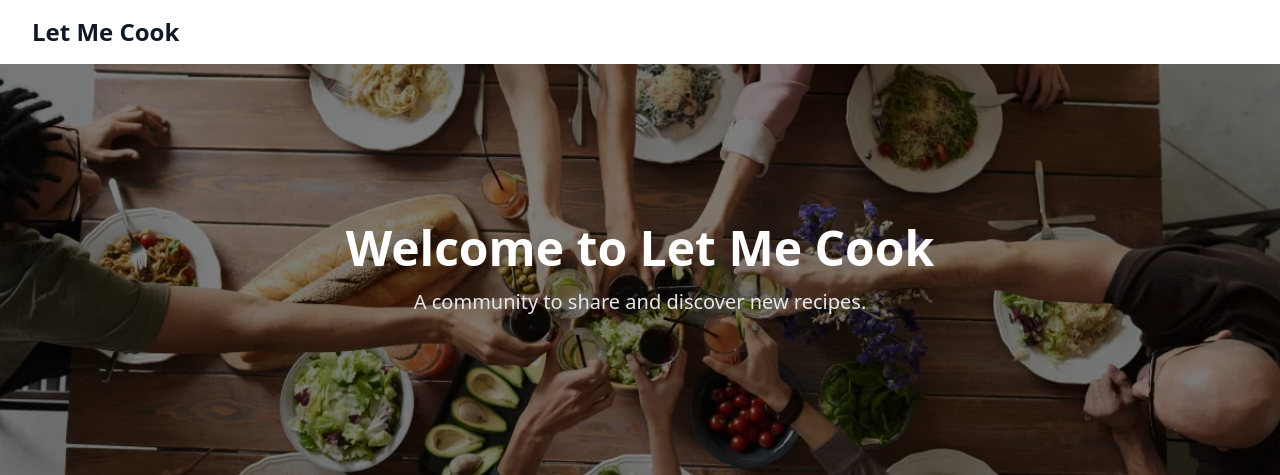
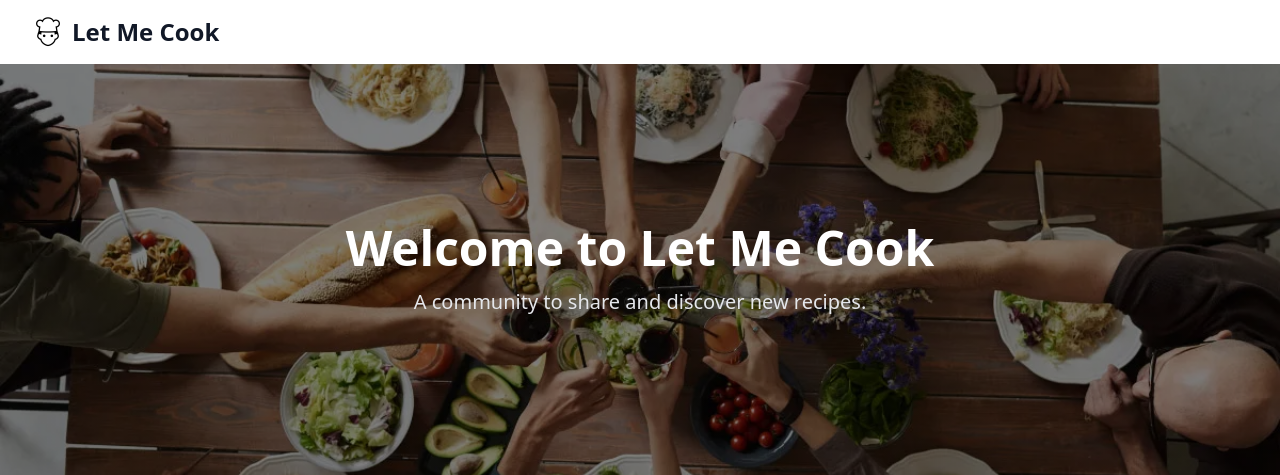
Before and after one commit to Pablo-Caballero-Maria/letmecook, a Django app: page / in a window 1280 px wide. Shown: the top 475 px of the page. Run offline with Django 5.2, Linux system fonts and the light colour scheme; data that the repository does not hold is empty; some libraries are stand-ins or nearby versions.

Commit message:
added app icon

```diff
--- a/home/templates/base.html
+++ b/home/templates/base.html
@@ -1,4 +1,6 @@
 <!-- HTML — home/templates/base.html -->
+{% load static %}
+
 <!DOCTYPE html>
 <html lang="en">
     <head>
@@ -7,6 +9,7 @@
         <title>
             {% block title %}Let Me Cook{% endblock %}
         </title>
+        <link rel="icon" type="image/png" href="{% static 'favicon.png' %}">
         <!-- Tailwind via CDN -->
         <script src="https://cdn.tailwindcss.com"></script>
     </head>
@@ -16,7 +19,10 @@
             <div class="max-w-7xl mx-auto px-4 sm:px-6 lg:px-8">
                 <div class="flex justify-between h-16">
                     <div class="flex items-center">
-                        <a href="/" class="text-2xl font-bold text-gray-900">Let Me Cook</a>
+                        <a href="/" class="flex items-center text-2xl font-bold text-gray-900">
+                            <img src="{% static 'favicon.png' %}" alt="Logo" class="h-8 w-8 mr-2">
+                            Let Me Cook
+                        </a>
                     </div>
                     <div class="flex items-center space-x-4">
                         <!-- Dropdown menu -->
--- a/home/templates/home.html
+++ b/home/templates/home.html
@@ -1,6 +1,6 @@
 <!-- HTML — home/templates/home.html -->
 {% extends "base.html" %}
-{% block title %}Let Me Cook{% endblock %}
+{% block title %}Let Me Cooook{% endblock %}
 {% block content %}
     <!-- Hero Section -->
     <header class="bg-white bg-cover bg-center bg-fixed"
--- a/letmecook/settings.py
+++ b/letmecook/settings.py
@@ -124,6 +124,7 @@ USE_TZ = True
 # https://docs.djangoproject.com/en/5.1/howto/static-files/
 
 STATIC_URL = "static/"
+STATICFILES_DIRS = [os.path.join(BASE_DIR, "static")]
 
 # Default primary key field type
 # https://docs.djangoproject.com/en/5.1/ref/settings/#default-auto-field
```
Also changed, not shown: db.sqlite3, media/profile_pictures/Pablo_feijoo.jpg (added), media/profile_pictures/a_feijoo.jpg (added), media/profile_pictures/pablo_feijoo.jpg (added), static/favicon.png (added).
